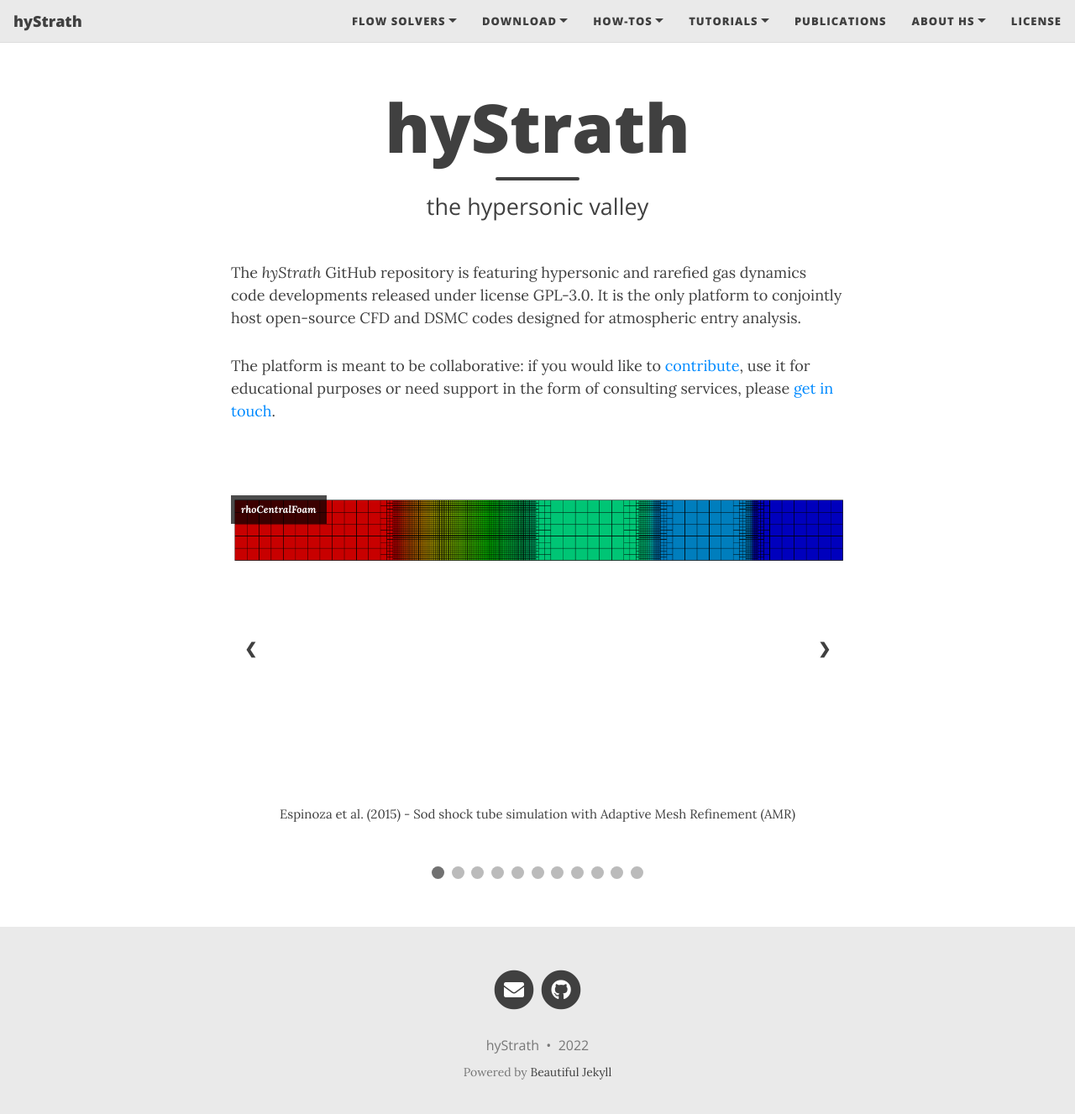
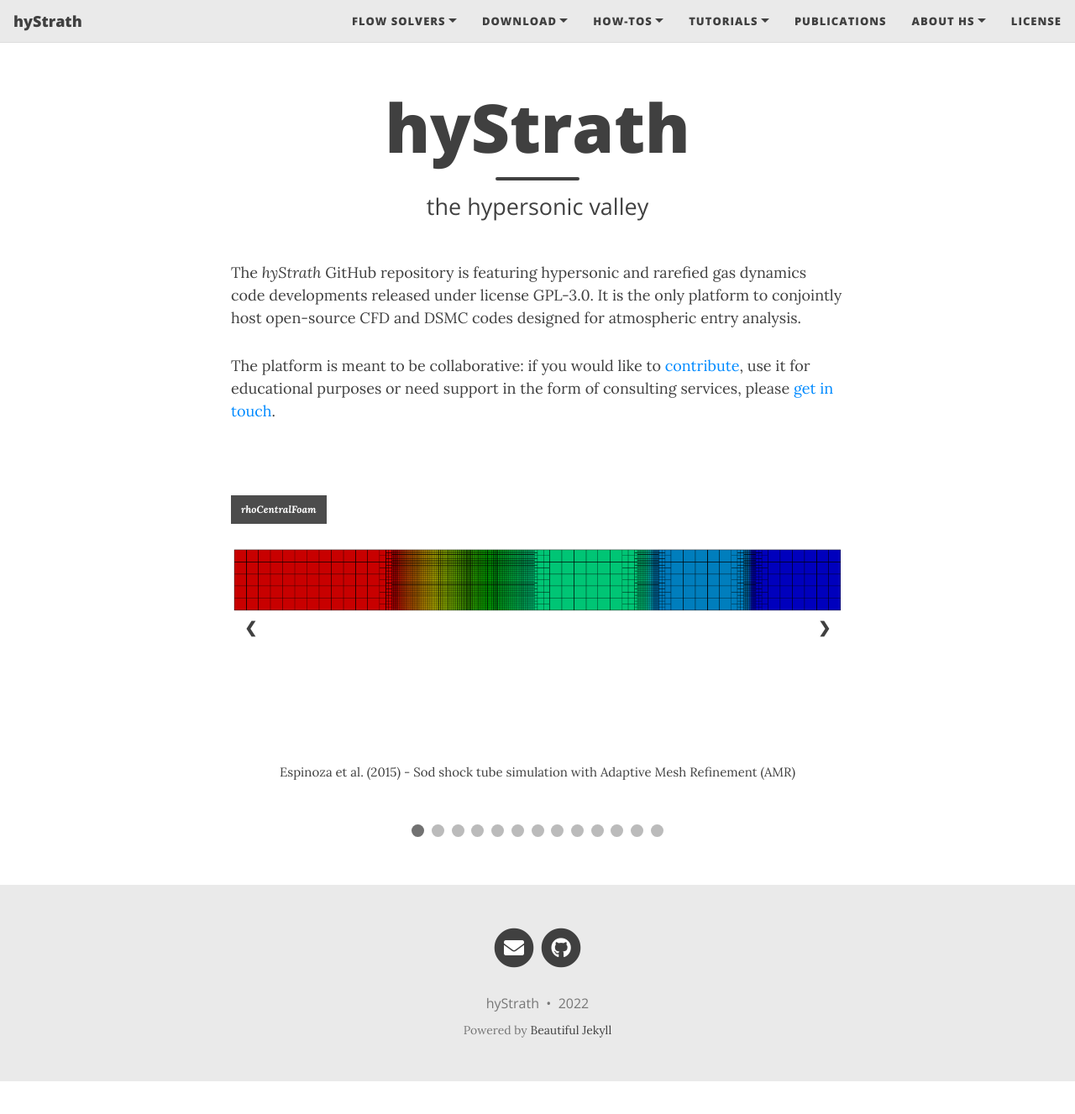
Before and after one commit to hystrath/hystrath.github.io, a Jekyll site: the page built from test2.md, in a window 1280 px wide and 1338 px high. Shown: the top 1327 px of the window at 84% size. Built offline with Jekyll 4.4.1, drawn with Linux system fonts in a browser that asks for light colours; nearby versions of some CDN libraries.

Commit message:
Editing pages

```diff
--- a/_includes/head.html
+++ b/_includes/head.html
@@ -283,7 +283,7 @@
   .slideshow-container {
 <!--    display: flex;-->
     max-width: 1000px;
-    height: 350px;
+    height: 300px;
     position: relative;
     margin: auto;
 <!--    text-align: center;-->
--- a/test2.md
+++ b/test2.md
@@ -27,37 +27,37 @@ The platform is meant to be collaborative: if you would like to <a href="https:/
 
   <div class="hyStrathSlides">
     <div class="solvernametext">pdFoam</div>
-    <img src="/docs/img/gallery/Capon17-TempContours.png" style="height:350px">
+    <img src="/docs/img/gallery/Capon17-TempContours.png" style="height:300px">
     <div class="text">Capon et al. (2017) - Mach 10 flow of Argon around a 2-D cylinder</div>
   </div>
 
   <div class="hyStrathSlides">
     <div class="solvernametext">pdFoam</div>
-    <img src="/docs/img/gallery/Capon17-PotentialEnergyContours.png" style="height:350px">
+    <img src="/docs/img/gallery/Capon17-PotentialEnergyContours.png" style="height:300px">
     <div class="text">Capon et al. (2017) - Ion Orbital Motion Structures in LEO</div>
   </div>
 
   <div class="hyStrathSlides">
     <div class="solvernametext">hy2Foam</div>
-    <img src="/docs/img/gallery/Casseau16-Mach20NitrogenCylinder.png" style="height:325px">
+    <img src="/docs/img/gallery/Casseau16-Mach20NitrogenCylinder.png" style="height:300px">
     <div class="text">Casseau et al. (2016) - Mach 20 flow of Nitrogen around a 2-D cylinder</div>
   </div>
 
   <div class="hyStrathSlides">
     <div class="solvernametext">hyFoam</div>
-    <img src="/docs/img/gallery/Hoste17-LorrainsScramjet.png" style="height:350px">
+    <img src="/docs/img/gallery/Hoste17-LorrainsScramjet.png" style="height:300px">
     <div class="text">Hoste et al. (2017) - Experimental Schlieren and CFD results for Lorrain's Scramjet</div>
   </div>
 
   <div class="hyStrathSlides">
     <div class="solvernametext">hyFoam</div>
-    <img src="/docs/img/gallery/Hoste17-LorrainsScramjetCp.png" style="height:350px">
+    <img src="/docs/img/gallery/Hoste17-LorrainsScramjetCp.png" style="height:300px">
     <div class="text">Hoste et al. (2017) - Pressure coefficient for Lorrain's Scramjet, fuel-off conditions</div>
   </div>
 
   <div class="hyStrathSlides">
     <div class="solvernametext">ARC</div>
-    <img src="/docs/img/gallery/Renato17-PathfinderMesh.png" style="height:325px">
+    <img src="/docs/img/gallery/Renato17-PathfinderMesh.png" style="height:300px">
     <div class="text">Renato and Scanlon (2017) - 3-D ablation and thermal response for the Pathfinder capsule</div>
   </div>
 
@@ -69,34 +69,32 @@ The platform is meant to be collaborative: if you would like to <a href="https:/
 
   <div class="hyStrathSlides">
     <div class="solvernametext">dsmcFoam+</div>
-    <img src="/docs/img/gallery/Casseau18-PorousMedia.png" style="height:350px">
+    <img src="/docs/img/gallery/Casseau18-PorousMedia.png" style="height:300px">
     <div class="text">Casseau and White (2018) - Porous media generation</div>
   </div>
 
   <div class="hyStrathSlides">
     <div class="solvernametext">dsmcFoam+</div>
-    <div class="row">
-      <div class="column">
-        <img src="/docs/img/gallery/Casseau18-PorousMediaPlot.png" style="height:275px">
-      </div>
-      <div class="column">
-        <img src="/docs/img/gallery/Casseau18-PorousMediaDeff.png" style="height:275px">
-      </div>
-    </div>
-    <div class="text">Casseau and White (2018) - Porous media generation</div>
+    <img src="/docs/img/gallery/Casseau18-PorousMediaDeff.png" style="height:300px">
+    <div class="text">Casseau and White (2018) - Relation between porosity and effective diffusivity</div>
   </div>
 
   <div class="hyStrathSlides">
-    <div class="solvernametext">hyFoam</div>
-    <div class="row">
-      <div class="column">
-        <img src="/docs/img/gallery/Hoste21-HB2FlareGeometry.png" style="height:150px">
-      </div>
-      <div class="column">
-        <img src="/docs/img/gallery/Hoste21-HB2FlareHeatflux.png" style="height:275px">
-      </div>
-    </div>
-    <div class="text">Hoste and Casseau (2021) - HB-2 flare simulation</div>
+    <div class="solvernametext">dsmcFoam+</div>
+    <img src="/docs/img/gallery/Hoste21-HB2FlareGeometry.png" style="height:300px">
+    <div class="text">Hoste and Casseau (2021) - HB-2 flare, geometry</div>
+  </div>
+
+  <div class="hyStrathSlides">
+    <div class="solvernametext">dsmcFoam+</div>
+    <img src="/docs/img/gallery/Hoste21-HB2FlareHeatflux.png" style="height:300px">
+    <div class="text">Casseau and White (2018) - HB-2 flare, heat flux profile</div>
+  </div>
+
+  <div class="hyStrathSlides">
+    <div class="solvernametext">dsmcFoam+</div>
+    <p>More to come</p>
+    <div class="text"></div>
   </div>
 
   <!-- Next and previous buttons -->
@@ -119,6 +117,8 @@ The platform is meant to be collaborative: if you would like to <a href="https:/
   <span class="dot" onclick="currentSlide(9)"></span>
   <span class="dot" onclick="currentSlide(10)"></span>
   <span class="dot" onclick="currentSlide(11)"></span>
+  <span class="dot" onclick="currentSlide(12)"></span>
+  <span class="dot" onclick="currentSlide(13)"></span>
 </div>
 
 
```
Also changed, not shown: docs/img/gallery/Espinoza15-SodShockTube.png, docs/img/gallery/Hoste21-HB2FlareGeometry.png.
